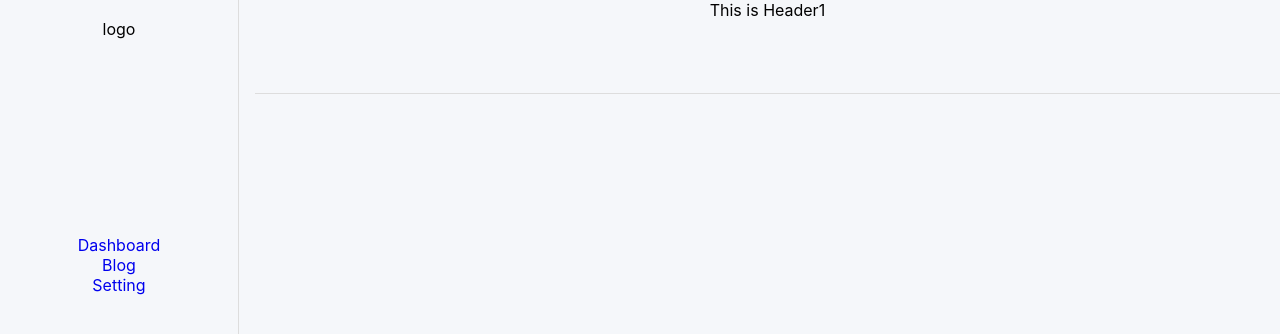
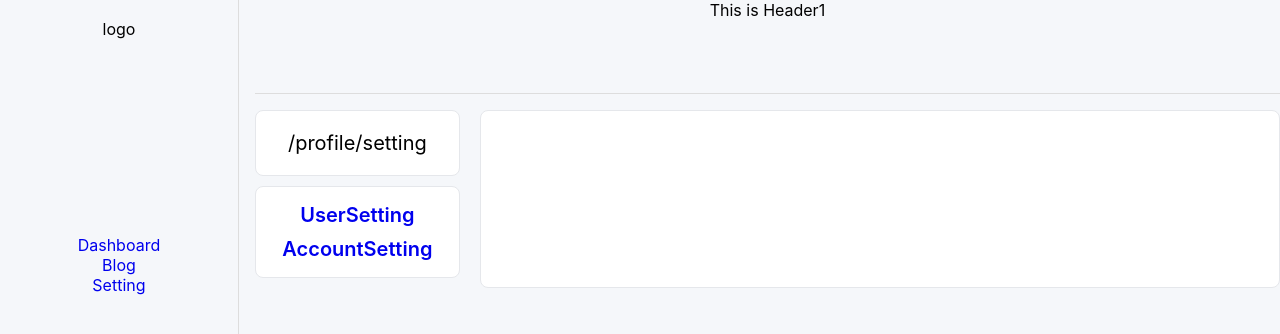
Before and after one commit to Tony-Jack2017/RichTextEditor, a React (Create React App) app: page /profile/setting in a window 1280 px wide. Shown: the top 334 px of the page. Built offline with nearby package versions, Linux system fonts and the light colour scheme.

Commit message:
company work -- profile setting init

```diff
--- a/src/components/Layout/ManageLayout/index.jsx
+++ b/src/components/Layout/ManageLayout/index.jsx
@@ -6,6 +6,7 @@ import Personal from "../../../page/profile/Personal";
 
 import UserAdminNav from '../../Nav/UserAdminNav'
 import {Route} from "react-router-dom";
+import Setting from '../../../page/profile/Setting';
 
 const ManageLayout = (Header) => {
     function ManageLayoutWrap() {
@@ -27,6 +28,7 @@ const ManageLayout = (Header) => {
                     <article className='profile-content'>
                         <Route path='/profile/dashboard' component={Dashboard} />
                         <Route path='/profile/personal' component={Personal} />
+                        <Route path="/profile/setting" component={Setting} />
                     </article>
                 </div>
             </div>
--- /dev/null
+++ b/src/page/profile/Setting/components/AccountSetting/index.jsx
@@ -0,0 +1,11 @@
+import styles from './index.module.scss'
+
+const AccountSetting = () => {
+  return (
+    <div>
+      This is AccountSetting
+    </div>
+  )
+}
+
+export default AccountSetting
--- /dev/null
+++ b/src/page/profile/Setting/components/UserSetting/index.jsx
@@ -0,0 +1,11 @@
+import styles from './index.module.scss'
+
+const UserSetting = () => {
+  return (
+    <div>
+      This is UserSetting
+    </div>
+  )
+}
+
+export default UserSetting
--- a/src/page/profile/Setting/index.jsx
+++ b/src/page/profile/Setting/index.jsx
@@ -0,0 +1,33 @@
+import { Route } from 'react-router'
+import styles from './index.module.scss'
+
+import AccountSetting from './components/AccountSetting'
+import UserSetting from './components/UserSetting'
+import { NavLink } from 'react-router-dom'
+
+const Setting = (props) => {
+
+  return (
+    <div className={styles.setting}>
+      <div className={styles['setting-type']}>
+        <div className={styles['setting-type-header']}>{props.location.pathname}</div>
+        <div className={styles['setting-type-content']}>
+          <ul>
+            <NavLink to="/profile/setting/user_setting">
+              <li>UserSetting</li>
+            </NavLink>
+            <NavLink to="/profile/setting/account_setting">
+              <li>AccountSetting</li>
+            </NavLink>
+          </ul>
+        </div>
+      </div>
+      <div className={styles['setting-content']}>
+        <Route path="/profile/setting/user_setting" component={UserSetting}  />
+        <Route path="/profile/setting/account_setting" component={AccountSetting}  />
+      </div>
+    </div>
+  )
+}
+
+export default Setting
--- /dev/null
+++ b/src/page/profile/Setting/index.module.scss
@@ -0,0 +1,43 @@
+.setting {
+  display: flex;
+
+  .setting-type {
+    display: flex;
+    flex-direction: column;
+    width: 20%;
+    margin-right: 20px;
+    & > div {
+      background-color: #ffff;
+      border-radius: 8px;
+      margin-bottom: 10px;
+      border: 1px solid rgba(229, 231, 235, 1);
+    }
+    .setting-type-header {
+      padding: 20px 0px;
+      font-size: 20px;
+    }
+    .setting-type-content {
+      ul {
+        list-style-type: none;
+        padding: 0px;
+        a {
+          text-decoration: none;
+        }
+        li {
+          margin: 10px 0px;
+          font-size: 20px;
+          font-weight: 600;
+          &:hover {
+            color: rgba(41,98,255,1);;
+          }
+        }
+      }
+    }
+  }
+  .setting-content {
+    flex: 1;
+    background-color: #ffff;
+    border-radius: 8px;
+    border: 1px solid rgba(229, 231, 235, 1);
+  }
+}
```
Also changed, not shown: src/page/profile/Setting/components/AccountSetting/index.module.scss (added), src/page/profile/Setting/components/UserSetting/index.module.scss (added).
